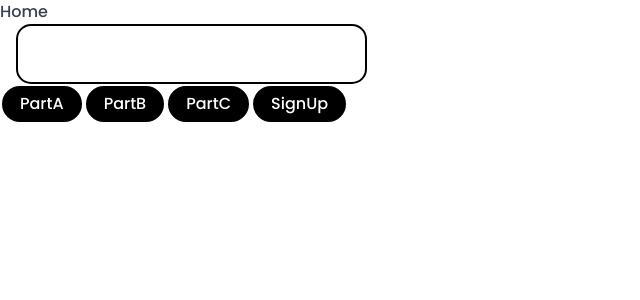
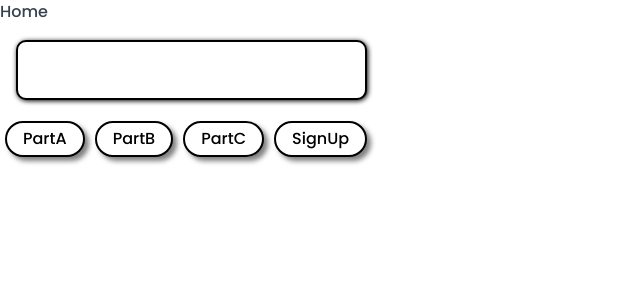
Before and after one commit to harshakl03/FRONT-END, a React (Vite) app: page / in a window 1280 px wide. Shown: the top 300 px of the page, without its empty margins (0-640 px from the left). Built offline with nearby package versions, Linux system fonts and the light colour scheme.

Commit message:
Button Styled to invert

```diff
--- a/src/Styles/GlobalStyles.jsx
+++ b/src/Styles/GlobalStyles.jsx
@@ -7,7 +7,7 @@ const GloblaStyles = createGlobalStyle`
   --color-brand-100: #e0e7ff;
   --color-brand-200: #c7d2fe;
   --color-brand-500: #6366f1;
-  --color-brand-600: #872b4a;
+  --color-brand-600: #ffffff;
   --color-brand-700: #4338ca;
   --color-brand-800: #3730a3;
   --color-brand-900: #312e81;
--- a/src/ui/Button.jsx
+++ b/src/ui/Button.jsx
@@ -3,15 +3,24 @@ import styled from "styled-components";
 const BlackButton = styled.button`
     color: white;
     font-size: 1em;
-    font-family: 'Poppins', sans-serif;;
-    margin: 2px;
+    font-family: 'Poppins', sans-serif;
+    margin: 5px;
     padding: 0.25em 1em;
     border-radius: 50px;
-    color: white;
-    background-color: black;
+    color: black;
+    background-color: white;
     cursor: pointer;
-    border: 2px solid black
-`
+    display: inline-block;
+    border: 2px solid black;
+    box-shadow: 4px 4px 5px rgba(0, 0, 0, 0.5);
+
+    &:focus{
+        background-color: black;
+        color: white;
+
+    }
+`;
+
 export default function Button({children}){
     return (
         <BlackButton>{children}</BlackButton>
--- a/src/ui/Input.jsx
+++ b/src/ui/Input.jsx
@@ -4,12 +4,22 @@ const StyledInput = styled.input`
   color: black;
   font-size: 1em;
   border: 2px solid black;
-  border-radius: 15px;
-  margin: 0 1em;
+  border-radius: 10px;
+  margin: 1em;
   padding: 1em;
   font-family: "Poppins";
+  box-shadow: 1px 1px 5px black;
+
+  &:focus{
+        background-color: black;
+        color: white;
+
+    }
 `;
 
+const StyledPart = styled.input`
+
+`
 export default function Input() {
   return <StyledInput name="abc" />;
 }
```
